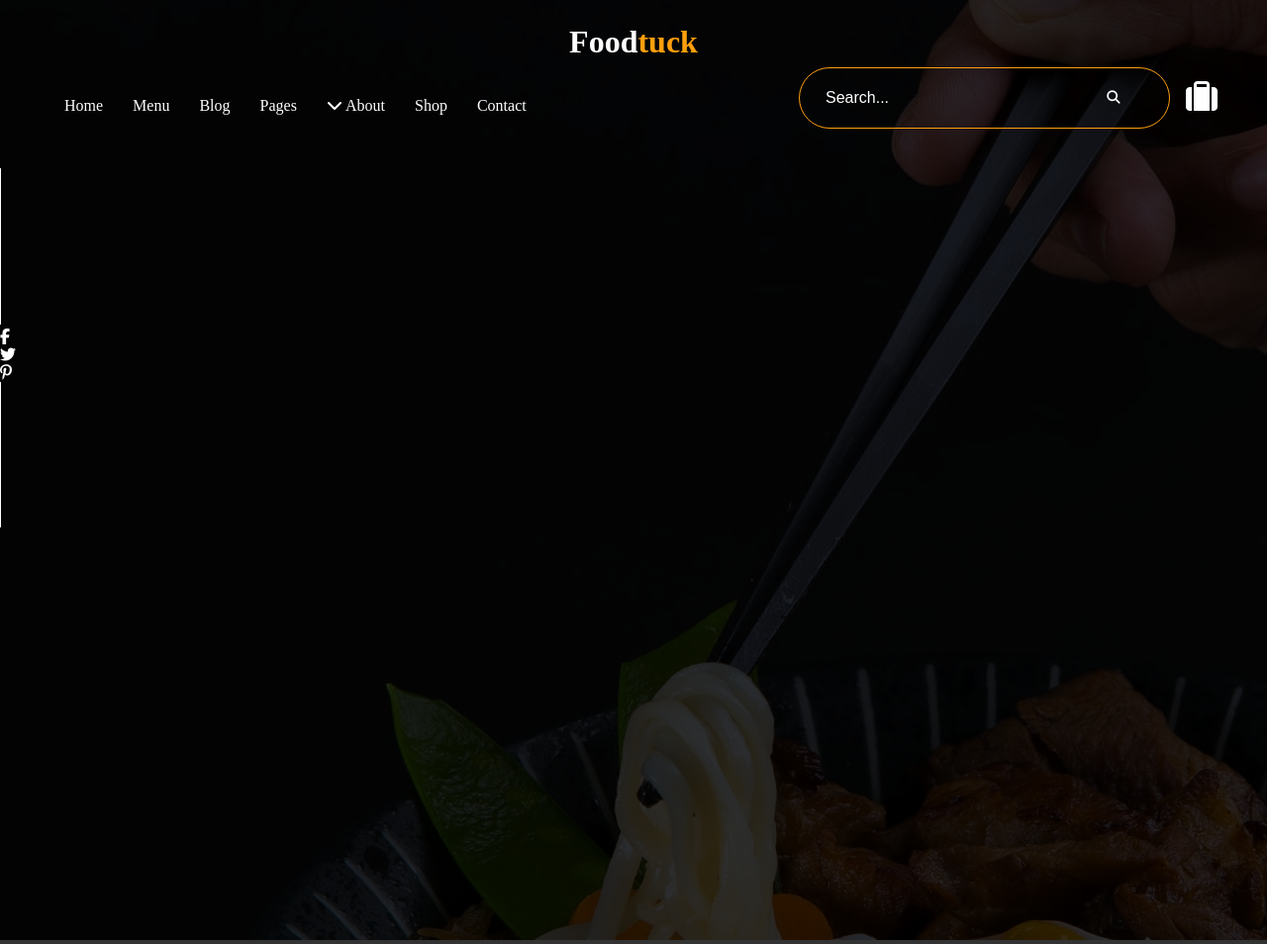
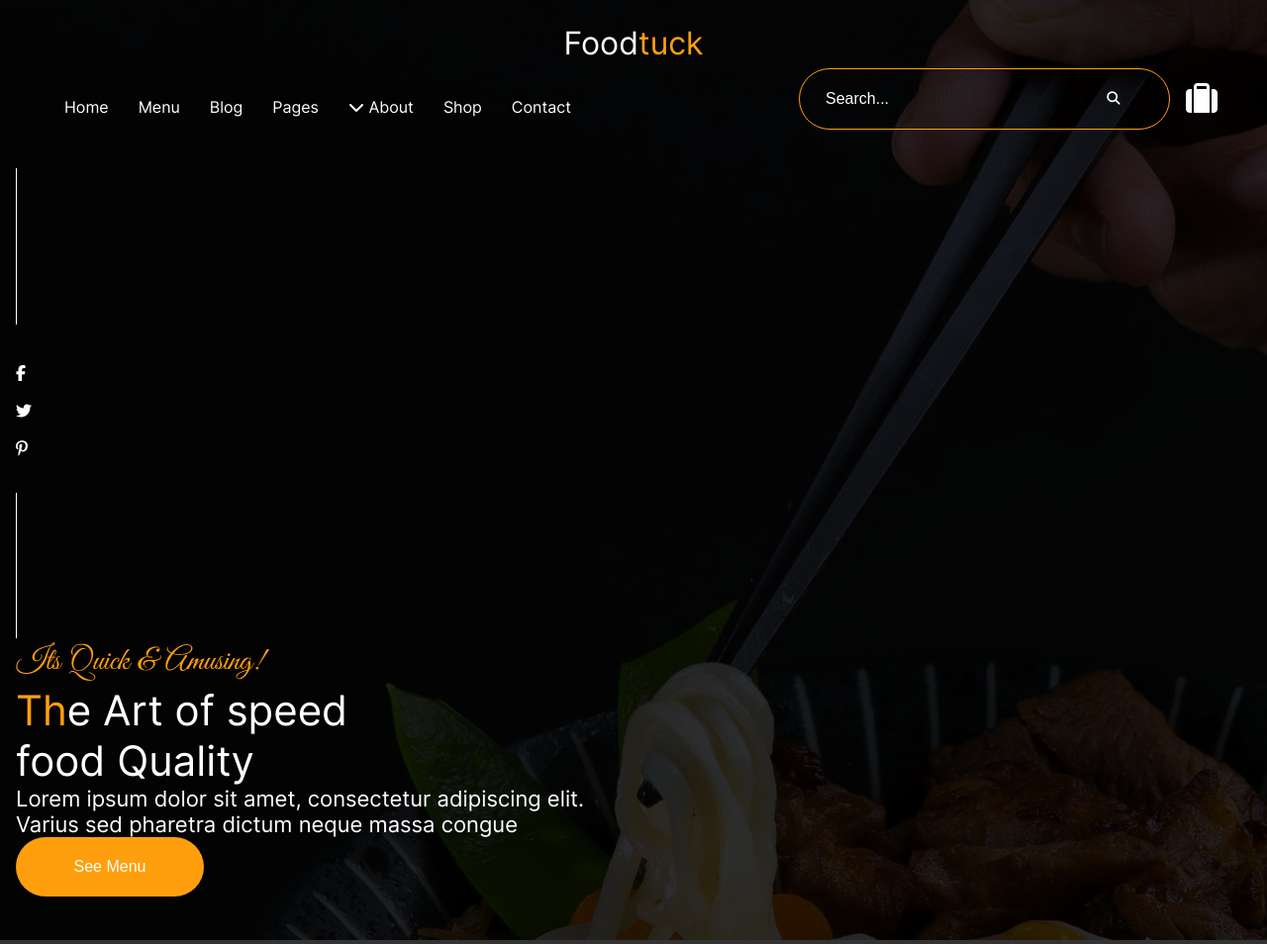
Before and after one commit to cyrilmuchemi/Restaurant-Website, a website built with webpack: page src/index.html in a window 1280 px wide. Shown: the top 954 px of the page at 99% size. Built offline with nearby package versions, Linux system fonts and the light colour scheme.

Commit message:
Make progress on hero section

```diff
--- a/src/index.html
+++ b/src/index.html
@@ -6,7 +6,7 @@
     <title>Foodtuck</title>
 </head>
 <body>
-    <main id="app">
+    <main id="app" class="Inter">
             <div class="hero relative">
                 <div class="overlay absolute"></div>
                 <div class="flex">
@@ -42,11 +42,11 @@
                     </div>
                 </div>
                 <div class="absolute full-width text-white">
-                    <div class="hero-content">
+                    <div class="hero-content container">
                         <div class="social-icons">
                             <div class="line-1"></div>
                             <div class="socials">
-                                <ul>
+                                <ul class="socials-list">
                                     <li><i class="fa-brands fa-facebook-f"></i></li>
                                     <li><i class="fa-brands fa-twitter"></i></li>
                                     <li><i class="fa-brands fa-pinterest-p"></i></li>
@@ -54,7 +54,19 @@
                             </div>
                             <div class="line-2"></div>
                         </div>
-                        <div class="hero-text"></div>
+                        <div class="hero-text">
+                            <div class="stylistic-heading"></div>
+                            <div class="hero-heading">
+                                <h2 class="font-42"><span class="text-orange">Th</span>e Art of speed</br> food Quality</h2>
+                            </div>
+                            <div class="hero-text-text font-22">
+                                Lorem ipsum dolor sit amet, consectetur adipiscing elit.<br/>
+                                Varius sed pharetra dictum neque massa congue
+                            </div>
+                            <div class="hero-button">
+                                <button type="button" class="hero-button-button"> See Menu</button>
+                            </div>
+                        </div>
                         <div class="hero-image"></div>
                     </div>
                 </div>
--- a/src/index.js
+++ b/src/index.js
@@ -3,6 +3,7 @@ import './style.css';
 import bgImage from './images/hero-bg-min.jpg';
 import topLine from './images/line-top.png';
 import bottomLine from './images/line-bottom.png';
+import quick from './images/quick-amusing.png';
 import '@fortawesome/fontawesome-free/css/all.css';
 
 class Background {
@@ -29,8 +30,17 @@ class Background {
     line2.appendChild(secondLine);
     return line2;
   }
+
+  static heroTextImage() {
+    const quickBox = document.querySelector('.stylistic-heading');
+    const quickImage = new Image();
+    quickImage.src = quick;
+    quickBox.appendChild(quickImage);
+    return quickBox;
+  }
 }
 
 Background.heroBackground();
 Background.heroContent1();
 Background.heroContent2();
+Background.heroTextImage();
--- a/src/style.css
+++ b/src/style.css
@@ -81,6 +81,14 @@
     padding-top: 1.5rem;
 }
 
+.font-42{
+    font-size: 42px;
+}
+
+.font-22{
+    font-size: 22px;
+}
+
 .search-bar{
     width: 100%;
     max-width: 400px;
@@ -137,3 +145,35 @@
 .hero-content{
     margin-top: 170px;
 }
+
+.social-icons{
+    display: flex;
+    flex-direction: column;
+    gap: 35px;
+}
+
+.socials-list{
+    list-style: none;
+    display: flex;
+    flex-direction: column;
+    gap: 18px;
+}
+
+.socials-list li{
+    cursor: pointer;
+}
+
+.socials-list li :hover{
+    color: var(--clr-orange);
+}
+
+.hero-button-button{
+    background: var(--clr-orange);
+    border-radius: 50px;
+    color: var(--clr-white);
+    border: none;
+    width: 190px;
+    height: 60px;
+    font-size: 16px;
+    cursor: pointer;
+}
```
Also changed, not shown: src/images/quick-amusing.png (added).
